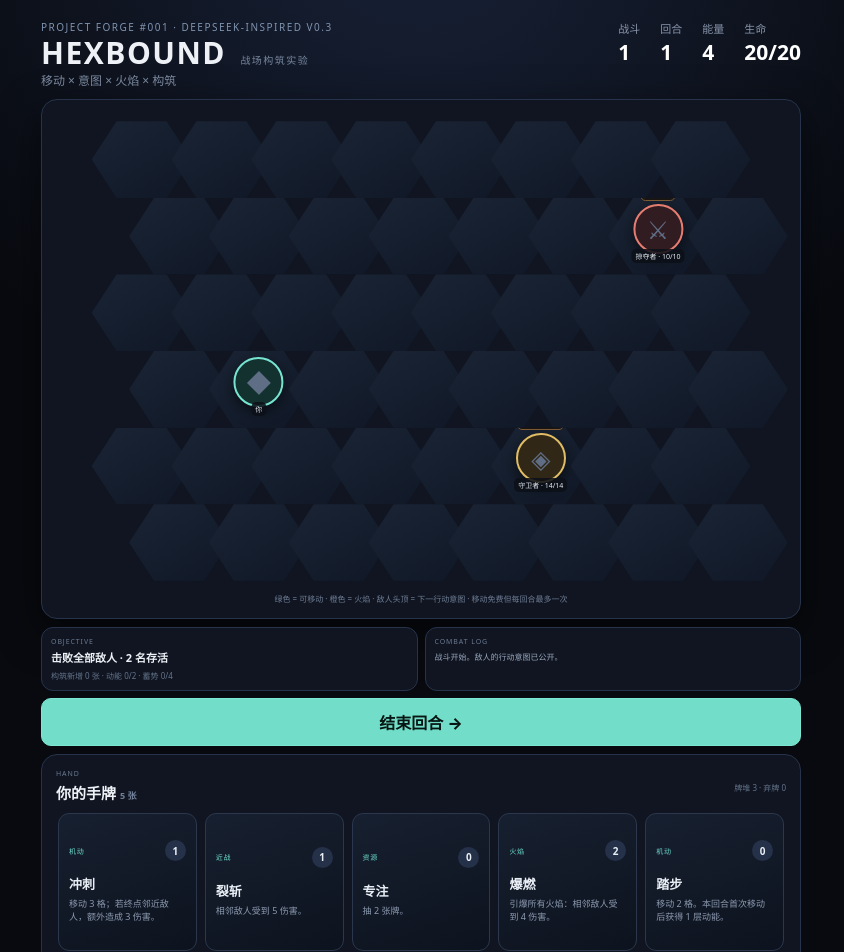
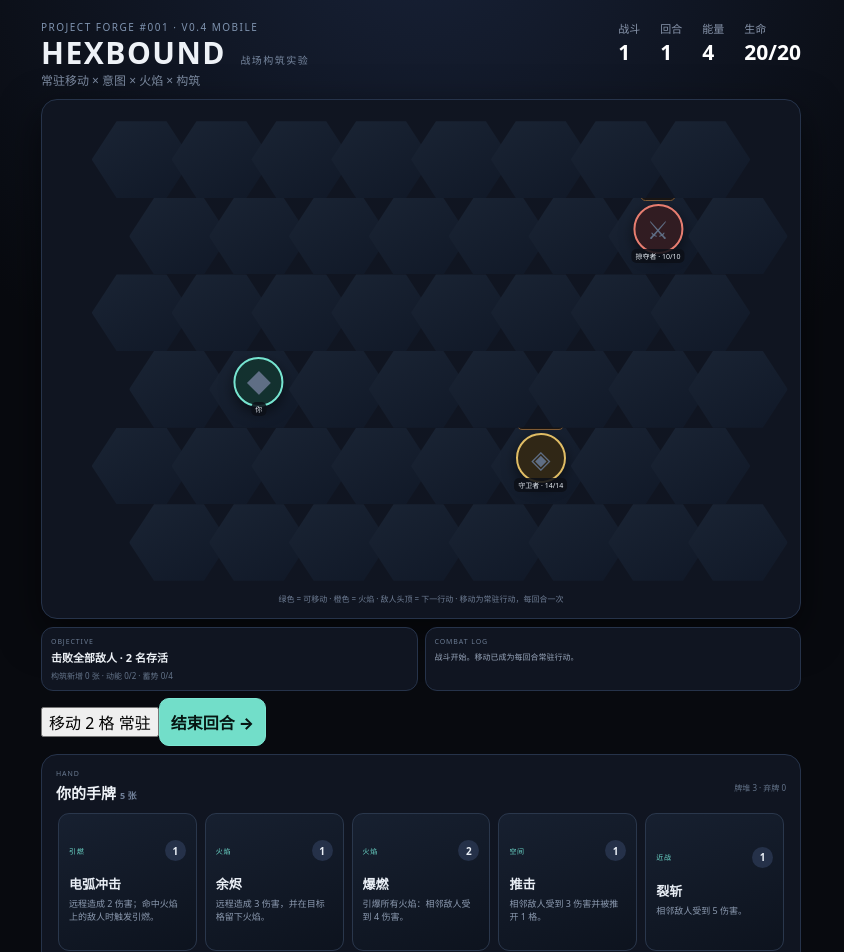
Before and after one commit to socksninja/-, a Next.js app: page / in a window 1280 px wide. Shown: the top 952 px of the page, without its empty margins (219-1063 px from the left). Built offline with nearby package versions, Linux system fonts and the light colour scheme.

Commit message:
feat: make movement a permanent action

```diff
--- a/app/page.js
+++ b/app/page.js
@@ -7,21 +7,18 @@ const H = 6;
 const BASE_ENERGY = 4;
 
 const CARD_LIBRARY = [
-  { id: 'stride', name: '踏步', cost: 0, kind: 'move', text: '移动 2 格。本回合首次移动后获得 1 层动能。', tag: '机动' },
   { id: 'strike', name: '裂斩', cost: 1, kind: 'attack', text: '相邻敌人受到 5 伤害。', tag: '近战' },
   { id: 'ember', name: '余烬', cost: 1, kind: 'fire', text: '远程造成 3 伤害，并在目标格留下火焰。', tag: '火焰' },
-  { id: 'dash', name: '冲刺', cost: 1, kind: 'dash', text: '移动 3 格；若终点邻近敌人，额外造成 3 伤害。', tag: '机动' },
   { id: 'guard', name: '护势', cost: 1, kind: 'guard', text: '获得 5 护甲。', tag: '防御' },
   { id: 'burst', name: '爆燃', cost: 2, kind: 'burst', text: '引爆所有火焰：相邻敌人受到 4 伤害。', tag: '火焰' },
   { id: 'arc', name: '电弧冲击', cost: 1, kind: 'arc', text: '远程造成 2 伤害；命中火焰上的敌人时触发引燃。', tag: '引燃' },
-  { id: 'charge', name: '蓄势', cost: 1, kind: 'charge', text: '获得 4 层蓄势，使下一次攻击额外 +4。', tag: '爆发' },
+  { id: 'charge', name: '蓄势', cost: 1, kind: 'charge', text: '获得 4 点蓄势，使下一次攻击额外 +4。', tag: '爆发' },
   { id: 'shove', name: '推击', cost: 1, kind: 'shove', text: '相邻敌人受到 3 伤害并被推开 1 格。', tag: '空间' },
   { id: 'focus', name: '专注', cost: 0, kind: 'draw', text: '抽 2 张牌。', tag: '资源' },
 ];
 
-const STARTER_IDS = ['stride', 'stride', 'strike', 'ember', 'guard', 'focus', 'dash', 'burst'];
-const REWARD_IDS = ['arc', 'charge', 'shove', 'dash', 'ember', 'burst'];
-
+const STARTER_IDS = ['strike', 'strike', 'ember', 'guard', 'focus', 'burst', 'arc', 'shove'];
+const REWARD_IDS = ['arc', 'charge', 'shove', 'ember', 'burst'];
 const neighborDirs = [
   { q: 1, r: 0 }, { q: -1, r: 0 }, { q: 0, r: 1 },
   { q: 0, r: -1 }, { q: 1, r: 1 }, { q: -1, r: -1 },
@@ -40,18 +37,13 @@ function shuffle(items) {
   return x;
 }
 function card(id) { return CARD_LIBRARY.find((item) => item.id === id); }
-function makeDeck(extraIds) {
-  return shuffle([...STARTER_IDS, ...extraIds]).map((id) => card(id).id);
-}
+function makeDeck(extraIds) { return shuffle([...STARTER_IDS, ...extraIds]); }
 function drawFromState(state, amount) {
   let deck = [...state.deck];
   let discard = [...state.discard];
   const hand = [...state.hand];
   for (let i = 0; i < amount; i += 1) {
-    if (!deck.length && discard.length) {
-      deck = shuffle(discard);
-      discard = [];
-    }
+    if (!deck.length && discard.length) { deck = shuffle(discard); discard = []; }
     if (!deck.length) break;
     hand.push(deck.pop());
   }
@@ -59,16 +51,17 @@ function drawFromState(state, amount) {
 }
 function freshEnemies(stage = 1) {
   return [
-    { id: 'a', q: 6, r: 1, hp: 10, max: 10, kind: 'marauder', name: '掠夺者', damage: 3 },
-    { id: 'b', q: 5, r: 4, hp: 14, max: 14, kind: 'warden', name: '守卫者', damage: 2 },
-    ...(stage >= 2 ? [{ id: 'c', q: 7, r: 4, hp: 18, max: 18, kind: 'elite', name: '精英猎手', damage: 4 }] : []),
+    { id: 'a', q: 6, r: 1, hp: stage >= 3 ? 12 : 10, max: stage >= 3 ? 12 : 10, kind: 'marauder', name: '掠夺者', damage: 3 },
+    { id: 'b', q: 5, r: 4, hp: stage >= 3 ? 16 : 14, max: stage >= 3 ? 16 : 14, kind: 'warden', name: '守卫者', damage: 2 },
+    ...(stage >= 2 ? [{ id: 'c', q: 7, r: 4, hp: 18, max: 18, kind: 'elite', name: '精英猎手', damage: 4, chargeReady: false }] : []),
   ];
 }
 function intentFor(enemy, player) {
   const d = dist(enemy, player);
   if (enemy.kind === 'elite') {
-    if (d <= 1) return { type: '重击', icon: '⚔', detail: `攻击 ${enemy.damage} 点` };
-    if (d <= 4) return { type: '冲锋蓄力', icon: '⚡', detail: '下回合直线冲撞' };
+    if (enemy.chargeReady) return { type: '冲锋释放', icon: '⚡', detail: '下回合沿直线冲撞' };
+    if (d <= 1) return { type: '重击', icon: '⚔', detail: `攻击 ${enemy.damage + 2} 点` };
+    if (d <= 4) return { type: '冲锋蓄力', icon: '⚡', detail: '下回合冲撞' };
     return { type: '逼近', icon: '👣', detail: '移动 1 格' };
   }
   if (enemy.kind === 'warden') {
@@ -100,11 +93,12 @@ export default function Home() {
   const [energy, setEnergy] = useState(BASE_ENERGY);
   const [turn, setTurn] = useState(1);
   const [movedThisTurn, setMovedThisTurn] = useState(false);
+  const [moveMode, setMoveMode] = useState(false);
   const [selected, setSelected] = useState(null);
   const [status, setStatus] = useState('playing');
   const [rewardOptions, setRewardOptions] = useState([]);
   const [stage, setStage] = useState(1);
-  const [log, setLog] = useState(['战斗开始。敌人的行动意图已公开。']);
+  const [log, setLog] = useState(['战斗开始。移动已成为每回合常驻行动。']);
 
   const cells = useMemo(() => Array.from({ length: W * H }, (_, i) => ({ q: i % W, r: Math.floor(i / W) })), []);
   const alive = enemies.filter((enemy) => enemy.hp > 0).length;
@@ -124,7 +118,14 @@ export default function Home() {
   }
   function draw(amount) { setCardsState((state) => drawFromState(state, amount)); }
   function finish(cardData, message) { discardCard(cardData.id); setSelected(null); addLog(message); }
-
+  function startMove() {
+    if (status !== 'playing') return;
+    if (movedThisTurn) { addLog('本回合已经行动过移动。'); return; }
+    setSelected(null); setMoveMode(true); addLog('选择一个落点移动 2 格；移动后获得 1 层动能。');
+  }
+  function blocked(q, r) {
+    return (player.q === q && player.r === r) || enemies.some((enemy) => enemy.hp > 0 && enemy.q === q && enemy.r === r);
+  }
   function checkVictory(nextEnemies, nextHp) {
     if (nextHp <= 0) { setStatus('lost'); addLog('你倒下了。'); return true; }
     if (nextEnemies.length && nextEnemies.every((enemy) => enemy.hp <= 0)) {
@@ -133,24 +134,11 @@ export default function Home() {
     }
     return false;
   }
-
-  function damageEnemy(enemyId, amount, source) {
-    const currentTarget = enemies.find((enemy) => enemy.id === enemyId);
-    if (!currentTarget) return enemies;
-    const nextEnemies = enemies.map((enemy) => enemy.id === enemyId ? { ...enemy, hp: enemy.hp - amount } : enemy);
-    const died = currentTarget.hp > 0 && nextEnemies.find((enemy) => enemy.id === enemyId)?.hp <= 0;
-    setEnemies(nextEnemies);
-    if (died) { setEnergy((current) => current + 1); addLog(`击杀 ${currentTarget.name}，能量 +1。`); }
-    if (source) addLog(`${currentTarget.name} 受到 ${amount} 伤害（${source}）。`);
-    return nextEnemies;
-  }
-
   function play(cardData) {
     if (status !== 'playing') return;
-    if (cardData.kind === 'move' || cardData.kind === 'dash' || cardData.kind === 'fire' || cardData.kind === 'arc' || cardData.kind === 'shove') {
-      if (cardData.cost && !spend(cardData.cost)) return;
-      if ((cardData.kind === 'move' || cardData.kind === 'dash') && movedThisTurn) { addLog('本回合已经移动过了。'); return; }
-      setSelected(cardData); addLog(`${cardData.name}：${cardData.kind === 'move' || cardData.kind === 'dash' ? '选择落点。' : cardData.kind === 'fire' ? '选择目标。' : '选择目标。'}`); return;
+    if (cardData.kind === 'fire' || cardData.kind === 'arc' || cardData.kind === 'shove') {
+      if (!spend(cardData.cost)) return;
+      setSelected(cardData); addLog(`${cardData.name}：选择目标。`); return;
     }
     if (cardData.cost && !spend(cardData.cost)) return;
     if (cardData.kind === 'guard') { setPlayer((p) => ({ ...p, armor: p.armor + 5 })); finish(cardData, '获得 5 护甲。'); return; }
@@ -158,109 +146,87 @@ export default function Home() {
     if (cardData.kind === 'draw') { finish(cardData, '专注：抽 2 张。'); draw(2); return; }
     if (cardData.kind === 'burst') {
       const nextEnemies = enemies.map((enemy) => hazards.some((hazard) => dist(hazard, enemy) <= 1) ? { ...enemy, hp: enemy.hp - 4 - player.charge } : enemy);
-      setEnemies(nextEnemies); setHazards([]); setPlayer((p) => ({ ...p, charge: 0 })); finish(cardData, '爆燃：火焰全部引爆。'); checkVictory(nextEnemies, player.hp); return;
+      setEnemies(nextEnemies); setHazards([]); setPlayer((p) => ({ ...p, charge: 0, momentum: 0 })); finish(cardData, '爆燃：火焰全部引爆。'); checkVictory(nextEnemies, player.hp); return;
     }
   }
-
-  function blocked(q, r) {
-    return (player.q === q && player.r === r) || enemies.some((enemy) => enemy.hp > 0 && enemy.q === q && enemy.r === r);
-  }
-
   function cell(q, r) {
-    if (!selected || status !== 'playing') return;
+    if (status !== 'playing') return;
+    if (moveMode) {
+      const target = { q, r };
+      if (movedThisTurn || dist(player, target) > 2 || blocked(q, r)) { addLog('这个落点不可用。'); return; }
+      setPlayer((p) => ({ ...p, q, r, momentum: Math.min(2, p.momentum + 1), charge: 0 }));
+      setMovedThisTurn(true); setMoveMode(false); addLog(`移动到 (${q + 1},${r + 1})，动能 +1。`); return;
+    }
+    if (!selected) return;
     const selectedCard = selected;
-    if (selectedCard.kind === 'move' || selectedCard.kind === 'dash') {
-      const target = { q, r }; const maxDistance = selectedCard.kind === 'dash' ? 3 : 2;
-      if (dist(player, target) > maxDistance || blocked(q, r)) { addLog('这个落点不可用。'); return; }
-      const momentum = Math.min(2, player.momentum + 1);
-      const nextEnemies = selectedCard.kind === 'dash'
-        ? enemies.map((enemy) => enemy.hp > 0 && dist(enemy, target) === 1 ? { ...enemy, hp: enemy.hp - 3 - player.charge } : enemy)
-        : enemies;
-      const kills = nextEnemies.filter((enemy, i) => enemy.hp <= 0 && enemies[i].hp > 0).length;
-      setEnergy((current) => current + kills);
-      setEnemies(nextEnemies); setPlayer((p) => ({ ...p, q, r, momentum, charge: 0 })); setMovedThisTurn(true);
-      finish(selectedCard, `移动到 (${q + 1},${r + 1})，动能 +1。${kills ? `击杀 ${kills} 名敌人。` : ''}`);
-      checkVictory(nextEnemies, player.hp); return;
-    }
-
     const target = enemies.find((enemy) => enemy.hp > 0 && enemy.q === q && enemy.r === r);
     if (!target) { addLog('请选择敌人。'); return; }
+    if (selectedCard.kind === 'attack' && dist(player, target) !== 1) { addLog('裂斩只能攻击相邻目标。'); return; }
+    if (selectedCard.kind === 'shove' && dist(player, target) !== 1) { addLog('推击只能攻击相邻目标。'); return; }
     let amount = selectedCard.kind === 'fire' ? 3 : selectedCard.kind === 'arc' ? 2 : 3;
     amount += player.momentum + player.charge;
-    if (selectedCard.kind === 'attack' && dist(player, target) !== 1) { addLog('裂斩只能攻击相邻目标。'); return; }
-    if (selectedCard.kind === 'shove' && dist(player, target) !== 1) { addLog('推击只能攻击相邻目标。'); return; }
-
     let nextEnemies = enemies.map((enemy) => enemy.id === target.id ? { ...enemy, hp: enemy.hp - amount } : enemy);
-    let killed = target.hp > 0 && nextEnemies.find((enemy) => enemy.id === target.id)?.hp <= 0;
-
+    const killed = target.hp > 0 && nextEnemies.find((enemy) => enemy.id === target.id)?.hp <= 0;
     if (selectedCard.kind === 'shove') {
-      const occupied = new Set([key(player.q, player.r), ...nextEnemies.filter((enemy) => enemy.hp > 0 && enemy.id !== target.id).map((enemy) => key(enemy.q, enemy.r))]);
+      const occupied = new Set([key(player.q, player.r), ...nextEnemies.filter((e) => e.hp > 0 && e.id !== target.id).map((e) => key(e.q, e.r))]);
       const pushed = stepToward(target, { q: target.q + (target.q - player.q), r: target.r + (target.r - player.r) }, occupied);
       nextEnemies = nextEnemies.map((enemy) => enemy.id === target.id ? { ...enemy, ...pushed } : enemy);
     }
-
+    if (killed) setEnergy((current) => current + 1);
     setEnemies(nextEnemies); setPlayer((p) => ({ ...p, momentum: 0, charge: 0 }));
-    if (killed) setEnergy((current) => current + 1);
-
     if (selectedCard.kind === 'fire') {
       setHazards((current) => [...current.filter((h) => !(h.q === target.q && h.r === target.r)), { q: target.q, r: target.r }]);
     }
     if (selectedCard.kind === 'arc' && hazards.some((h) => h.q === target.q && h.r === target.r)) {
       nextEnemies = nextEnemies.map((enemy) => enemy.id === target.id ? { ...enemy, hp: enemy.hp - 3 } : enemy);
-      setEnemies(nextEnemies); setHazards((current) => current.filter((h) => !(h.q === target.q && h.r === target.r)));
-      addLog('引燃：额外 3 伤害并清除火焰。');
+      setEnemies(nextEnemies); setHazards((current) => current.filter((h) => !(h.q === target.q && h.r === target.r))); addLog('引燃：额外 3 伤害并清除火焰。');
     }
     finish(selectedCard, `${target.name} 受到 ${amount} 伤害。`);
     checkVictory(nextEnemies, player.hp);
   }
-
   function endTurn() {
     if (status !== 'playing') return;
-    setSelected(null);
+    setSelected(null); setMoveMode(false);
     let nextEnemies = enemies.map((enemy) => ({ ...enemy }));
     const occupied = new Set([key(player.q, player.r)]);
     nextEnemies.forEach((enemy) => { if (enemy.hp > 0) occupied.add(key(enemy.q, enemy.r)); });
     let damage = 0;
     nextEnemies = nextEnemies.map((enemy) => {
       if (enemy.hp <= 0) return enemy;
-      const intent = intentFor(enemy, player);
-      if (intent.type === '近战攻击' || intent.type === '重击') { if (dist(enemy, player) === 1) damage += intent.type === '重击' ? enemy.damage + 2 : enemy.damage; return enemy; }
-      if (intent.type === '投掷' && dist(enemy, player) <= 2) { damage += enemy.damage; return enemy; }
-      if (intent.type === '冲锋蓄力') {
-        if (dist(enemy, player) <= 4) { damage += 0; return { ...enemy, chargeReady: true }; }
-      }
       if (enemy.chargeReady) {
-        if (enemy.q === player.q || enemy.r === player.r || dist(enemy, player) <= 2) damage += enemy.damage + 2;
+        if (dist(enemy, player) <= 3) damage += enemy.damage + 2;
         return { ...enemy, chargeReady: false };
       }
+      const intent = intentFor(enemy, player);
+      if (intent.type === '近战攻击' || intent.type === '重击') { if (dist(enemy, player) === 1) damage += intent.damage; return enemy; }
+      if (intent.type === '投掷' && dist(enemy, player) <= 2) { damage += enemy.damage; return enemy; }
+      if (intent.type === '冲锋蓄力') return { ...enemy, chargeReady: true };
       const moved = stepToward(enemy, player, new Set([...occupied, ...nextEnemies.filter((other) => other.id !== enemy.id && other.hp > 0).map((other) => key(other.q, other.r))]));
       return { ...enemy, ...moved };
     });
-    const blocked = Math.min(player.armor, damage);
+    const blockedDamage = Math.min(player.armor, damage);
     const hpLoss = Math.max(0, damage - player.armor);
-    setPlayer((p) => ({ ...p, hp: Math.max(0, p.hp - hpLoss), armor: 0 }));
-    setEnemies(nextEnemies);
-    setTurn((t) => t + 1); setEnergy(BASE_ENERGY); setMovedThisTurn(false);
-    addLog(damage ? `敌人行动：造成 ${damage} 伤害${blocked ? `，护甲抵消 ${blocked}。` : '。'}` : '敌人行动：未造成伤害。');
-    if (hpLoss >= player.hp) { setStatus('lost'); return; }
-    draw(1);
+    const nextHp = Math.max(0, player.hp - hpLoss);
+    setEnemies(nextEnemies); setPlayer((p) => ({ ...p, hp: nextHp, armor: 0, momentum: 0, charge: 0 }));
+    setTurn((t) => t + 1); setEnergy(BASE_ENERGY); setMovedThisTurn(false); draw(1);
+    addLog(damage ? `敌人行动：造成 ${damage} 伤害${blockedDamage ? `，护甲抵消 ${blockedDamage}。` : '。'}` : '敌人行动：未造成伤害。');
+    checkVictory(nextEnemies, nextHp);
   }
-
   function chooseReward(chosen) {
     const newExtra = [...extraIds, chosen.id];
     const deck = makeDeck(newExtra);
-    const nextState = { deck: deck.slice(0, -5), hand: deck.slice(-5), discard: [] };
-    setExtraIds(newExtra); setCardsState(nextState); setRewardOptions([]); setStatus('playing'); setStage((s) => s + 1); setEnemies(freshEnemies(stage + 1)); setHazards([]); setTurn(1); setEnergy(BASE_ENERGY); setMovedThisTurn(false); setSelected(null); setPlayer((p) => ({ ...p, q: 1, r: 3, hp: p.hp, armor: 0, momentum: 0, charge: 0 })); addLog(`加入【${chosen.name}】。下一战开始。`);
+    setExtraIds(newExtra); setCardsState({ deck: deck.slice(0, -5), hand: deck.slice(-5), discard: [] });
+    setRewardOptions([]); setStatus('playing'); setStage((s) => s + 1); setEnemies(freshEnemies(stage + 1)); setHazards([]); setTurn(1); setEnergy(BASE_ENERGY); setMovedThisTurn(false); setMoveMode(false); setSelected(null);
+    setPlayer((p) => ({ ...p, q: 1, r: 3, armor: 0, momentum: 0, charge: 0 })); addLog(`加入【${chosen.name}】。下一战开始。`);
   }
   function restart() { window.location.reload(); }
 
   return (
     <div className="app">
       <header>
-        <div><div className="eyebrow">PROJECT FORGE #001 · DEEPSEEK-INSPIRED V0.3</div><h1>HEXBOUND <span>战场构筑实验</span></h1><p>移动 × 意图 × 火焰 × 构筑</p></div>
+        <div><div className="eyebrow">PROJECT FORGE #001 · V0.4 MOBILE</div><h1>HEXBOUND <span>战场构筑实验</span></h1><p>常驻移动 × 意图 × 火焰 × 构筑</p></div>
         <div className="metrics"><div>战斗 <b>{stage}</b></div><div>回合 <b>{turn}</b></div><div>能量 <b>{energy}</b></div><div>生命 <b>{player.hp}/{player.max}</b></div></div>
       </header>
-
       <main>
         <section className="boardWrap">
           <div className="board">
@@ -268,8 +234,7 @@ export default function Home() {
               const enemy = enemies.find((item) => item.hp > 0 && item.q === c.q && item.r === c.r);
               const isPlayer = player.q === c.q && player.r === c.r;
               const fire = hazards.some((hazard) => hazard.q === c.q && hazard.r === c.r);
-              const moveTarget = selected && (selected.kind === 'move' || selected.kind === 'dash');
-              const validMove = moveTarget && dist(player, c) <= (selected.kind === 'dash' ? 3 : 2) && !blocked(c.q, c.r);
+              const validMove = moveMode && !movedThisTurn && dist(player, c) <= 2 && !blocked(c.q, c.r);
               const targetable = selected && ['fire', 'arc', 'shove'].includes(selected.kind) && enemy;
               const row = c.r % 2;
               return <button key={key(c.q, c.r)} className={`hex row-${row} ${fire ? 'fire ' : ''}${validMove ? 'movable ' : ''}${targetable ? 'targetable ' : ''}`} onClick={() => cell(c.q, c.r)}>
@@ -280,20 +245,17 @@ export default function Home() {
               </button>;
             })}
           </div>
-          <div className="legend">绿色 = 可移动 · 橙色 = 火焰 · 敌人头顶 = 下一行动意图 · 移动免费但每回合最多一次</div>
+          <div className="legend">绿色 = 可移动 · 橙色 = 火焰 · 敌人头顶 = 下一行动 · 移动为常驻行动，每回合一次</div>
         </section>
-
         <aside className="side">
           <div className="panel"><div className="panelTitle">OBJECTIVE</div><div className="objective">击败全部敌人 · {alive} 名存活</div><div className="deckMeta">构筑新增 {extraIds.length} 张 · 动能 {player.momentum}/2 · 蓄势 {player.charge}/4</div></div>
           <div className="panel"><div className="panelTitle">COMBAT LOG</div><div className="log">{log.map((item, i) => <div key={`${item}-${i}`}>{item}</div>)}</div></div>
-          <button className="end" onClick={endTurn} disabled={status !== 'playing'}>结束回合 →</button>
+          <div className="actionRow"><button className={`moveAction ${movedThisTurn ? 'used' : ''}`} onClick={startMove} disabled={status !== 'playing' || movedThisTurn}>移动 2 格 <span>{movedThisTurn ? '已用' : '常驻'}</span></button><button className="end" onClick={endTurn} disabled={status !== 'playing'}>结束回合 →</button></div>
         </aside>
       </main>
-
-      <section className="handPanel"><div className="handTitle"><div><div className="panelTitle">HAND</div><h2>你的手牌 <span>{cardsState.hand.length} 张</span></h2></div><div className="deckMeta">牌堆 {cardsState.deck.length} · 弃牌 {cardsState.discard.length}</div></div><div className="hand">{cardsState.hand.map((id, index) => { const c = card(id); return <button key={`${id}-${index}`} className={`card ${selected?.id === id ? 'active' : ''}`} disabled={status !== 'playing' || (c.cost > energy)} onClick={() => play(c)}><div className="cardTop"><span className="tag">{c.tag}</span><b>{c.cost}</b></div><h3>{c.name}</h3><p>{c.text}</p></button>; })}</div></section>
-
-      {status === 'reward' && <div className="modalLayer"><div className="rewardModal"><div className="panelTitle">VICTORY REWARD</div><h2>选择一张卡加入构筑</h2><p>这是本次战斗后唯一的构筑选择。</p><div className="rewardGrid">{rewardOptions.map((c) => <button key={c.id} className="rewardCard" onClick={() => chooseReward(c)}><div className="cardTop"><span className="tag">{c.tag}</span><b>{c.cost}</b></div><h3>{c.name}</h3><p>{c.text}</p><span className="rewardHint">加入后会影响下一场起手</span></button>)}</div></div></div>}
-      {status === 'lost' && <div className="modalLayer"><div className="rewardModal"><div className="panelTitle">RUN FAILED</div><h2>你倒下了</h2><p>再试一次，看看能不能把敌人的意图变成你的机会。</p><button className="end restart" onClick={restart}>重新开始</button></div></div>}
+      <section className="handPanel"><div className="handTitle"><div><div className="panelTitle">HAND</div><h2>你的手牌 <span>{cardsState.hand.length} 张</span></h2></div><div className="deckMeta">牌堆 {cardsState.deck.length} · 弃牌 {cardsState.discard.length}</div></div><div className="hand">{cardsState.hand.map((id, index) => { const c = card(id); return <button key={`${id}-${index}`} className={`card ${selected?.id === id ? 'active' : ''}`} disabled={status !== 'playing' || c.cost > energy} onClick={() => play(c)}><div className="cardTop"><span className="tag">{c.tag}</span><b>{c.cost}</b></div><h3>{c.name}</h3><p>{c.text}</p></button>; })}</div></section>
+      {status === 'reward' && <div className="modalLayer"><div className="rewardModal"><div className="panelTitle">VICTORY REWARD</div><h2>选择一张卡加入构筑</h2><p>移动已经固定为基础行动，奖励只强化战斗与构筑。</p><div className="rewardGrid">{rewardOptions.map((c) => <button key={c.id} className="rewardCard" onClick={() => chooseReward(c)}><div className="cardTop"><span className="tag">{c.tag}</span><b>{c.cost}</b></div><h3>{c.name}</h3><p>{c.text}</p><span className="rewardHint">加入后影响下一场起手</span></button>)}</div></div></div>}
+      {status === 'lost' && <div className="modalLayer"><div className="rewardModal"><div className="panelTitle">DEFEAT</div><h2>战斗失败</h2><p>再试一次。</p><button className="end restart" onClick={restart}>重新开始</button></div></div>}
     </div>
   );
 }
```
